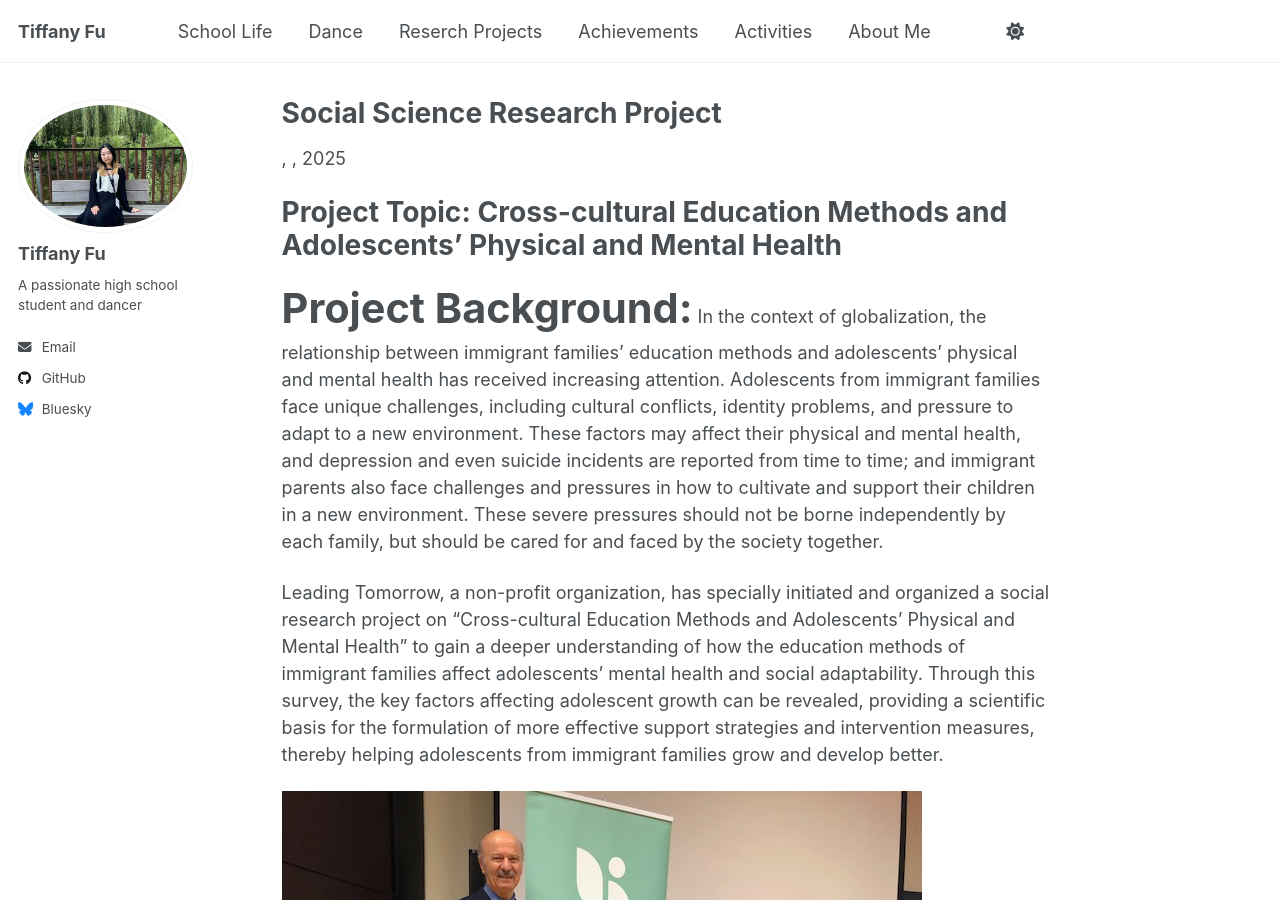
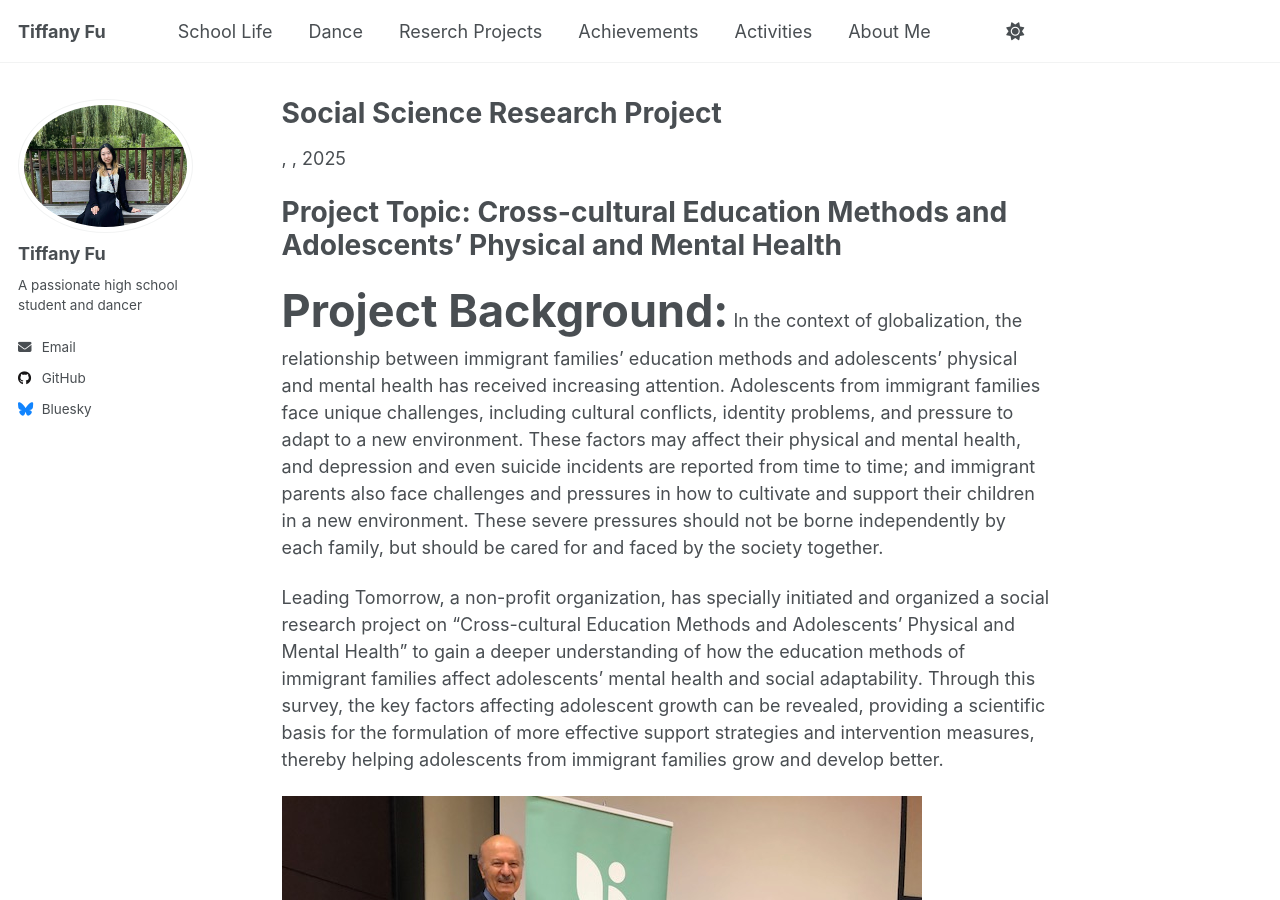
Before and after one commit to TiffanyJTFu/TiffanyFu, a Jekyll site: the page built from _teaching/2015-spring-teaching-2.md, in a window 1280 px wide and 900 px high. Built offline with Jekyll 4.4.1, drawn with Linux system fonts in a browser that asks for light colours; a script that is not in the unit is left out.

Commit message:
Update 2015-spring-teaching-2.md

```diff
--- a/_teaching/2015-spring-teaching-2.md
+++ b/_teaching/2015-spring-teaching-2.md
@@ -8,14 +8,14 @@ location: "Toronto Canada"
 
 Project Topic: Cross-cultural Education Methods and Adolescents' Physical and Mental Health
 =====
-<span style="font-size:2.3em;"><b>Project Background:</b></span>
+<span style="font-size:2.5em;"><b>Project Background:</b></span>
 In the context of globalization, the relationship between immigrant families' education methods and adolescents' physical and mental health has received increasing attention. Adolescents from immigrant families face unique challenges, including cultural conflicts, identity problems, and pressure to adapt to a new environment. These factors may affect their physical and mental health, and depression and even suicide incidents are reported from time to time; and immigrant parents also face challenges and pressures in how to cultivate and support their children in a new environment. These severe pressures should not be borne independently by each family, but should be cared for and faced by the society together.
 
 Leading Tomorrow, a non-profit organization, has specially initiated and organized a social research project on "Cross-cultural Education Methods and Adolescents' Physical and Mental Health" to gain a deeper understanding of how the education methods of immigrant families affect adolescents' mental health and social adaptability. Through this survey, the key factors affecting adolescent growth can be revealed, providing a scientific basis for the formulation of more effective support strategies and intervention measures, thereby helping adolescents from immigrant families grow and develop better.
 
 
 
-![Dance10](https://tiffanyjtfu.github.io/TiffanyFu/images/socialscienceproject7.jpg)
+![SocialScience01](https://tiffanyjtfu.github.io/TiffanyFu/images/socialscienceproject7.jpg)
 
 
 
```
